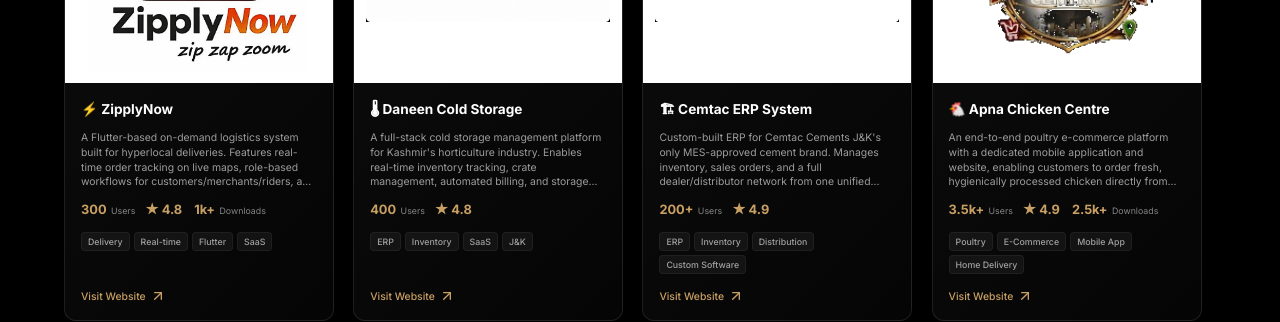
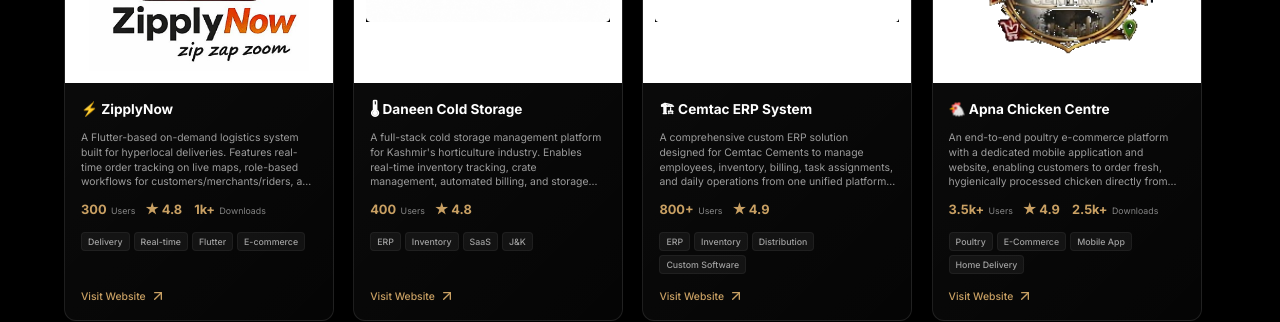
Before and after one commit to faheemnazir/landingpagedan, a React (Vite) app: page / in a window 1280 px wide. Shown: the part 7820-8142 px from the top of the page. Built offline with nearby package versions, Linux system fonts and the light colour scheme.

Commit message:
content: update FAQs, portfolio text, and testimonials details

```diff
--- a/src/components/FAQ.jsx
+++ b/src/components/FAQ.jsx
@@ -30,9 +30,9 @@
             Timelines shift depending on how complex the app is and how many integrations it needs. Our UK mobile app developers generally see projects fall into these brackets:
           </p>
           <ul style={{ paddingLeft: '20px', listStyleType: 'disc', color: 'rgba(255, 255, 255, 0.7)', fontSize: '0.9rem', lineHeight: '1.6' }}>
-            <li style={{ marginBottom: '6px' }}>Simple apps with minimal features: about <strong>3-4 months</strong>.</li>
-            <li style={{ marginBottom: '6px' }}>Medium apps with integrations and custom UI: around <strong>6-7 months</strong>.</li>
-            <li style={{ marginBottom: '6px' }}>Feature-rich or enterprise-grade apps: <strong>8-10 months or more</strong>.</li>
+            <li style={{ marginBottom: '6px' }}>Simple apps with minimal features: about <strong>2-4 months</strong>.</li>
+            <li style={{ marginBottom: '6px' }}>Medium apps with integrations and custom UI: around <strong>4-6 months</strong>.</li>
+            <li style={{ marginBottom: '6px' }}>Feature-rich or enterprise-grade apps: <strong>6-8 months or more</strong>.</li>
             <li style={{ marginBottom: '6px' }}>Continuous builds with AI and compliance-heavy workflows: ongoing cycles.</li>
           </ul>
         </div>
--- a/src/components/Portfolio.jsx
+++ b/src/components/Portfolio.jsx
@@ -75,7 +75,7 @@
       image: zipply,
       link: "https://zipplynow.com",
       category: "Logistics SaaS",
-      tags: ["Delivery", "Real-time", "Flutter", "SaaS"],
+      tags: ["Delivery", "Real-time", "Flutter", "E-commerce"],
       description: "A Flutter-based on-demand logistics system built for hyperlocal deliveries. Features real-time order tracking on live maps, role-based workflows for customers/merchants/riders, and in-app push notifications.",
       bullets: [
         "Real-time order tracking with live map updates",
@@ -114,14 +114,14 @@
       link: "https://cemtac.com/",
       category: "Manufacturing ERP",
       tags: ["ERP", "Inventory", "Distribution", "Custom Software"],
-      description: "Custom-built ERP for Cemtac Cements J&K's only MES-approved cement brand. Manages inventory, sales orders, and a full dealer/distributor network from one unified platform built for manufacturing operations.",
+      description: "A comprehensive custom ERP solution designed for Cemtac Cements to manage employees, inventory, billing, task assignments, and daily operations from one unified platform. Built for manufacturing environments, it provides real-time visibility into stock levels, workforce activities, sales transactions, and operational performance across departments.",
       bullets: [
-        "Inventory & stock management with real-time level tracking",
-        "Sales & order tracking from placement to fulfilment",
-        "Dealer & distributor management with dedicated profiles",
-        "Centralized dashboard for business-wide operational visibility"
+        "HRM system for employee management, attendance, and payroll workflows",
+        "nventory management with real-time stock tracking and warehouse control",
+        "illing & invoicing system with sales and payment management",
+        "Mobile and web access for seamless operational management"
       ],
-      stats: { users: "200+", rating: "4.9" },
+      stats: { users: "800+", rating: "4.9" },
       bg: "#ffffff",
       fit: "contain",
       padding: "12px"
@@ -209,8 +209,8 @@
       image: valeMountsImg,
       link: "https://valemontis.com/",
       category: "Luxury Hospitality / E-Commerce",
-      tags: ["E-Commerce", "Hospitality", "Luxury", "Retail"],
-      description: "An e-commerce and hospitality platform for Vale Montis, a premium mountain-valley luxury brand. Features immersive brand storytelling, room & suite showcase, experiences catalogue, and seamless booking integration.",
+      tags: ["Hospitality", "Luxury", "Retail"],
+      description: "It's a hospitality platform for Vale Montis, a premium mountain-valley luxury brand. Features immersive brand storytelling, room & suite showcase, experiences catalogue, and seamless booking integration.",
       bullets: [
         "Full-screen immersive hero with brand narrative",
         "Room & suite showcase with booking integration",
--- a/src/components/Testimonials.jsx
+++ b/src/components/Testimonials.jsx
@@ -28,32 +28,32 @@
   const testimonials = [
     {
       quote: "The software Daneen Al Majaz IT Services built for Cemtac has completely transformed how we manage operations. The HRM and inventory system is reliable, fast, and exactly what we needed.",
-      author: "Imtiyaz Ahmad",
-      role: "Client",
+      author: "Raiz Ahmad Panjra",
+      role: "CEO",
       company: "CEMTAC CEMENTS"
     },
     {
-      quote: "The Apna Chicken Center app is mind-blowing. The billing system, token numbers, and custom ordering experience set us apart from every competitor.",
-      author: "Mohammad Saad Shah",
-      role: "Customer & App User",
-      company: "APNA CHICKEN CENTER"
+      quote: "Daneen Al Majaz transformed our vision into a stunning mobile app that exceeded all expectations. Their attention to detail and technical expertise is unmatched. Our user engagement increased by 300% in the first quarter.",
+      author: "Eshaan Ali",
+      role: "CEO",
+      company: "ZipplyNow "
     },
     {
       quote: "Daneen Al Majaz transformed our vision into a stunning mobile app that exceeded all expectations. Their attention to detail and technical expertise is unmatched. Our user engagement increased by 300% in the first quarter.",
-      author: "Kashifa khan",
+      author: "Humayun",
       role: "CEO",
-      company: "FinanceHub"
+      company: "Apna Chicken Center"
     },
     {
       quote: "Daneen Al Majaz transformed our entire digital infrastructure. Their team delivered beyond our expectations, on time, on budget, and with exceptional quality.",
-      author: "Mr Selva",
+      author: "Suhail Ansari",
       role: "CEO",
-      company: "Dainty"
+      company: "Digidal"
     },
     {
-      quote: "The e-commerce platform they built for us increased our online sales by 300% in just 6 months. Truly world-class development team.",
+      quote: "The e-commerce platform they built for us increased our online sales. Truly world-class development team.",
       author: "Mr Abrar",
-      role: "",
+      role: "CEI",
       company: "Deprel"
     },
     {
```
